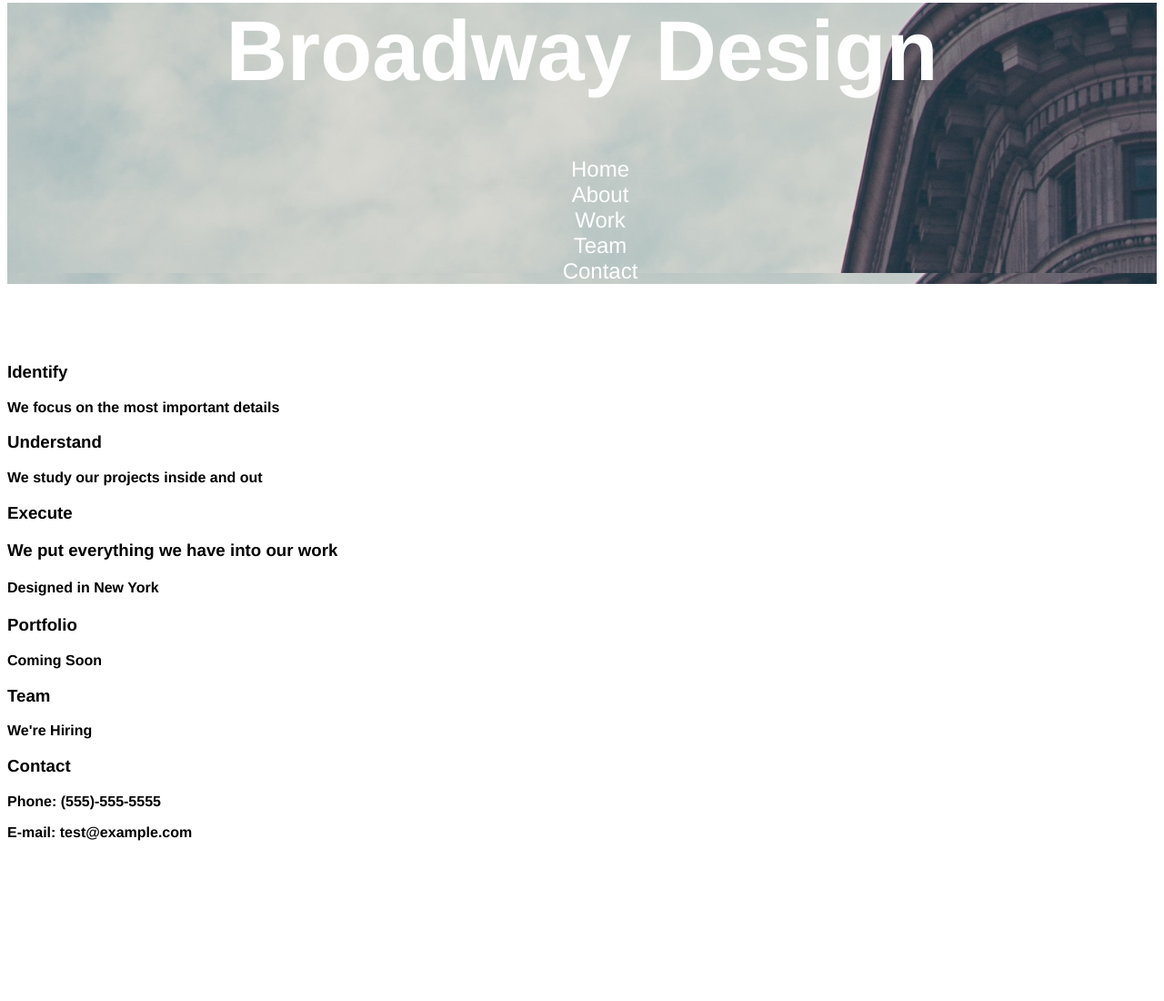
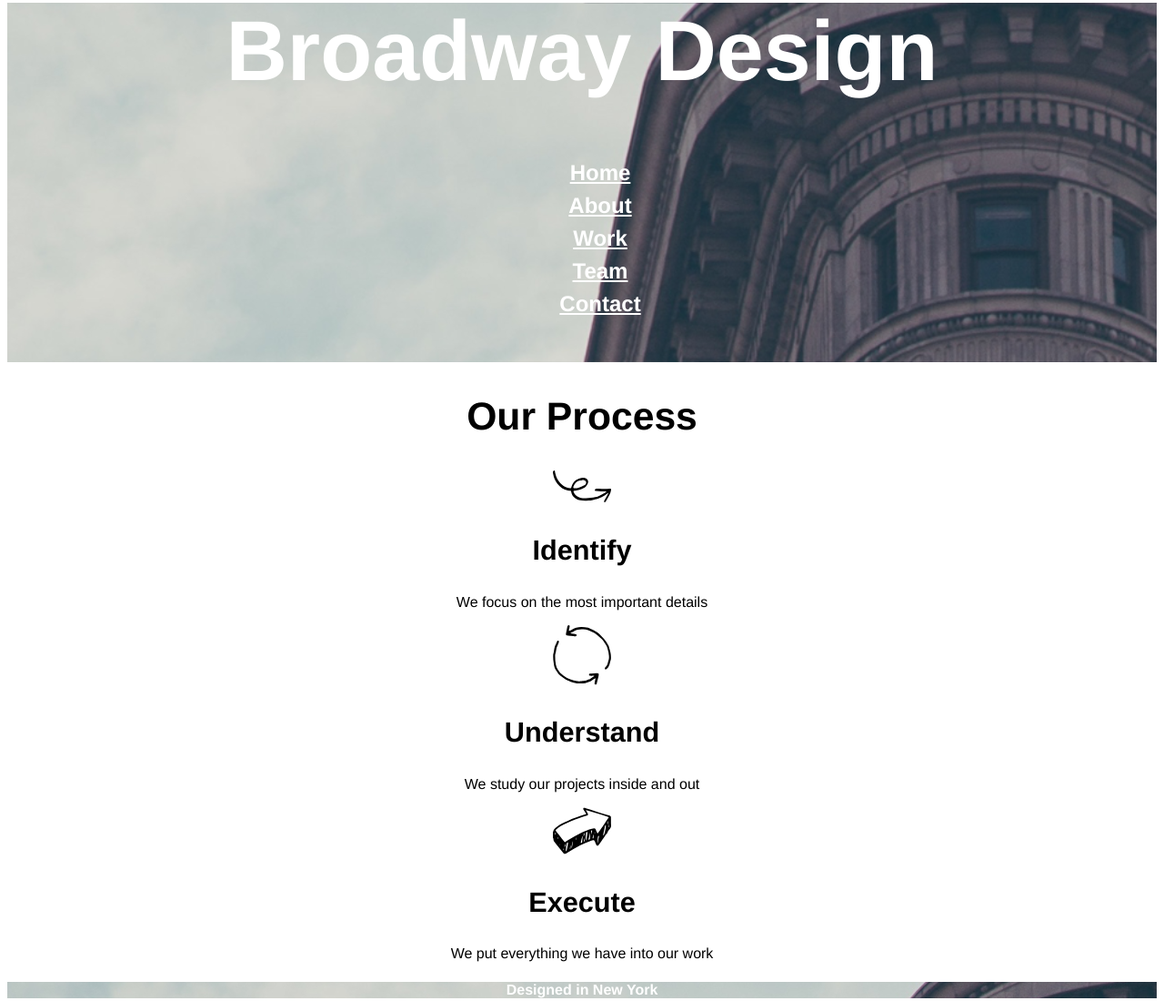
Before and after one commit to AndyMay101/broadway-design, a plain HTML site: page index.html in a window 1280 px wide. Shown: the part 60-1160 px from the top of the page at 91% size. Before the commit the page ends 1060 px from the top, so only its background shows below. Drawn offline with Linux system fonts and the light colour scheme.

Commit message:
final project draft

```diff
--- a/index.html
+++ b/index.html
@@ -9,20 +9,25 @@
       <h1>Broadway Design</h1>
       <nav>
         <ul class="nav">
-          <li>Home</li>
-          <li>About</li>
-          <li>Work</li>
-          <li>Team</li>
-          <li>Contact</li>
+          <li><a href="URLhome.com" >Home</a></li>
+          <li><a href="URLabout.com" >About</a></li>
+          <li><a href="URLwork.com" >Work</a></li>
+          <li><a href="URLteam.com" >Team</a></li>
+          <li><a href="www.URLcontact.com" >Contact</a></li>
+        </ul>
+          <br />
       </nav>
     </header>
     <div>
       <h2>Our Process</h2>
+      <img src="resources\images\identify.svg" />
       <h3>Identify</h3>
       <p>We focus on the most important details</p>
+      <img src="resources\images\understand.svg" />
       <h3>Understand</h3>
       <p>We study our projects inside and out</p>
-      <h3>Execute<h3>
+      <img src="resources\images\execute.svg" />
+      <h3>Execute</h3>
       <p>We put everything we have into our work</p>
       <h4>Designed in New York</h4>
       <h3>Portfolio</h3>
@@ -34,8 +39,8 @@
       <p>E-mail: test@example.com</p>
     </div>
     <footer>
-      <p> (c)Broadway 2016)
-      <Nav>Home About Work Team  Contact</nav>
+      <span>(c)Broadway 2016)</span>
+      <Nav><a href="URLhome.com" >Home </a><a href="URLabout.com" >About </a><a href="URLwork.com" >Work </a><a href="URLteam.com" >Team </a><a href="www.URLcontact.com">Contact </a></nav>
     </footer>
   </body>
 </html>
--- a/resources/css/css.css
+++ b/resources/css/css.css
@@ -1,31 +1,57 @@
 header {
     background-image: url("../images/the-flatiron-building.png");
+    background-size: cover;
+    background-position: center;
     text-align: center;
+    line-height: normal
 }
 html {
   font-family: helvetica;
-  font-weight: bold;
+  text-align: center;
+
 }
+a:link {
+  color: white;
+}
+
 nav {
-    font-size: 18;
+    font-size: 18px;
     font-weight: normal;
-
+    line-height: 1.2;
+    sflex-grow: 1
 }
 h1 {
   font-size: 70pt;
+  font-weight: bold;
   color: white;
   text-align: center;
 }
 h2 {
+  font-weight: bold;
+  font-size: 32pt;
+  color: black;
+}
+h3 {
   font-size: 23pt;
-  color: white;
+  color: black;
+}
+h4 {
+
+      color: white;
+      background-image: url("../images/the-flatiron-building.png");
 }
 ul.nav {
     list-style: none;
-    color: white;
     font-size: 18pt;
+    font-weight: bold;
+    line-height: 1.5
   }
 footer {
-    text-align: right;
+    text-align: left;
     color: white;
+    background-color: gray;
 }
+p {
+  text-size; 12pt;
+  color: inherit;
+}
```
Also changed, not shown: resources/images/the-flatiron-building (1).png (deleted).
